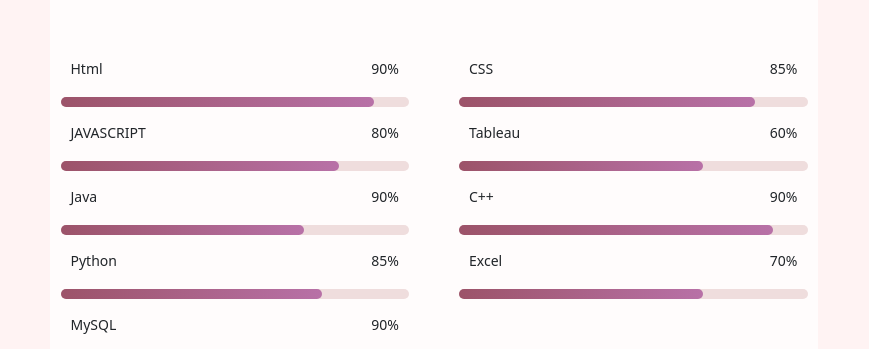
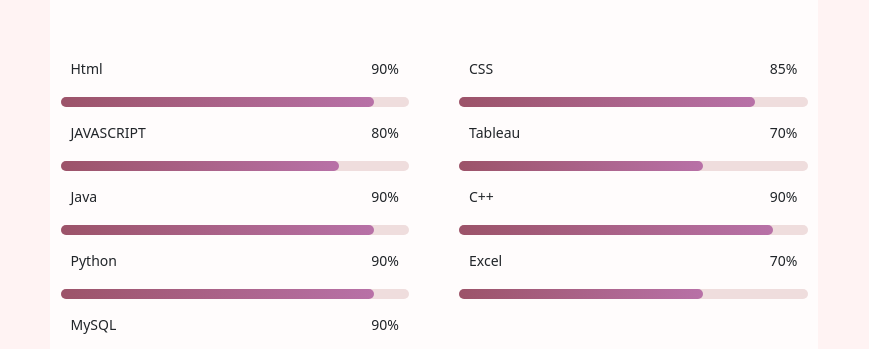
Before and after one commit to RamisaFarhatNoor/Portfolio, a plain HTML site: page index.html in a window 1280 px wide. Shown: the part 1608-1957 px from the top of the page, without its empty margins (206-1075 px from the left). Drawn offline with nearby package versions, Linux system fonts and the light colour scheme.

Commit message:
Update index.html

```diff
--- a/index.html
+++ b/index.html
@@ -161,7 +161,7 @@
           <div class="skill-bar">
             <div class="info">
               <p>Tableau</p>
-              <p class="percent">60%</p>
+              <p class="percent">70%</p>
             </div>
             <div class="bar">
               <span class="react"></span>
@@ -173,7 +173,7 @@
               <p class="percent">90%</p>
             </div>
             <div class="bar">
-              <span class="java"></span>
+              <span class="mysql"></span>
             </div>
           </div>
           <div class="skill-bar">
@@ -188,10 +188,10 @@
           <div class="skill-bar">
             <div class="info">
               <p>Python</p>
-              <p class="percent">85%</p>
+              <p class="mysql">90%</p>
             </div>
             <div class="bar">
-              <span class="python"></span>
+              <span class="mysql"></span>
             </div>
           </div>
           <div class="skill-bar">
```
